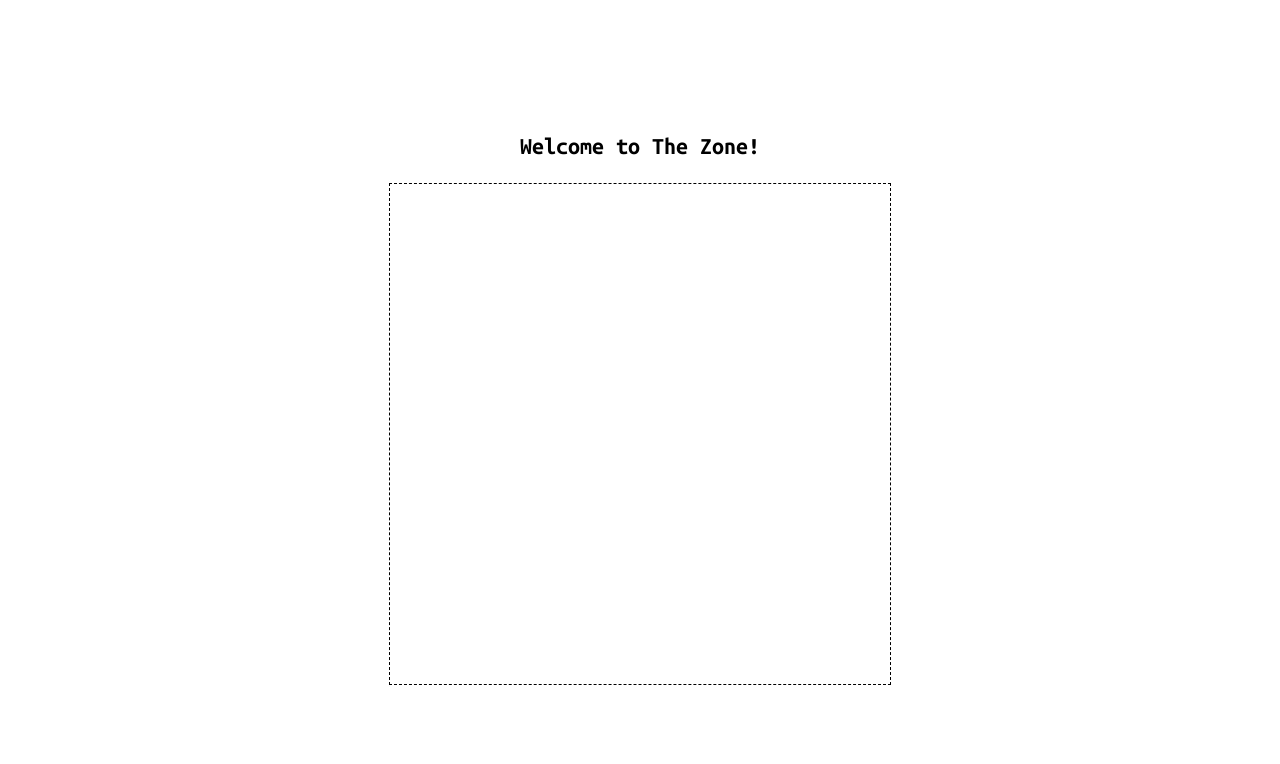
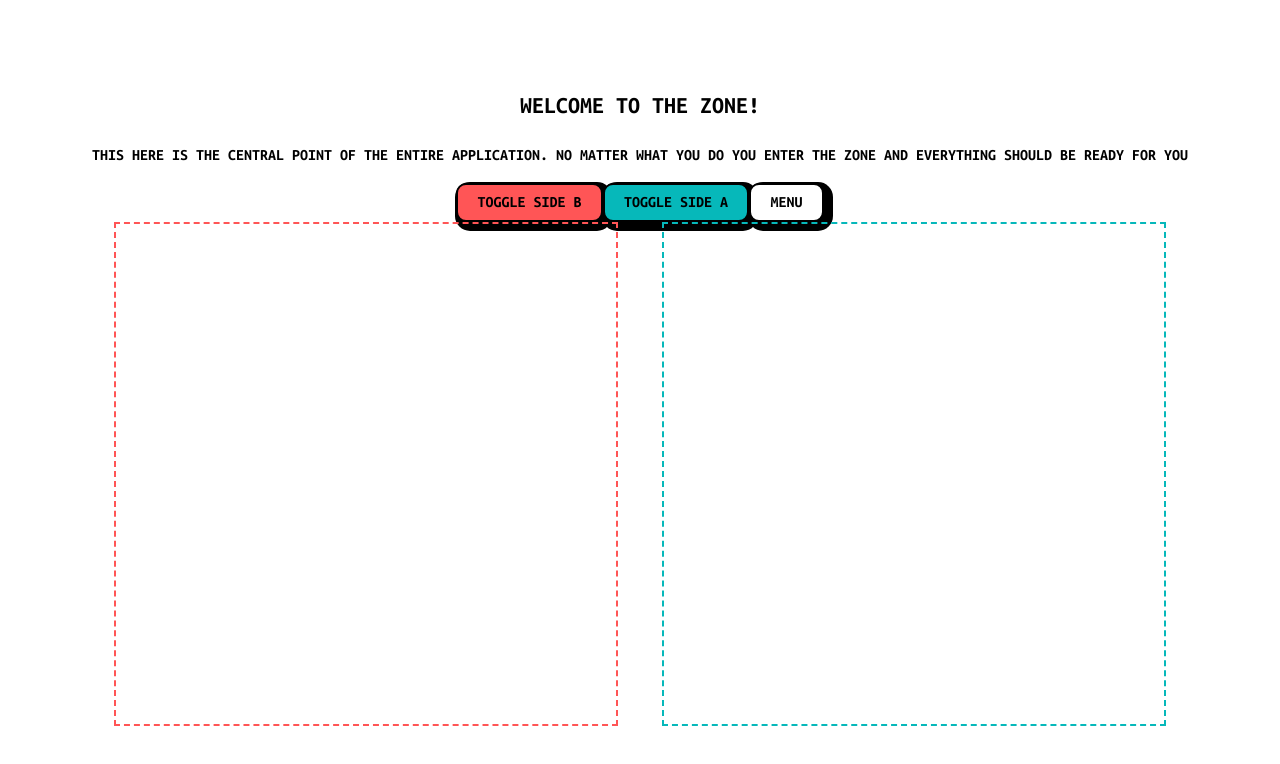
Before and after one commit to buoy-sol/buoy, a React (Vite) app in the folder projects/spa/: page /zone in a window 1280 px wide. Shown: the top 764 px of the page. Built offline with nearby package versions, Linux system fonts and the light colour scheme.

Commit message:
adds The Zone, canvases, a menu

```diff
--- /dev/null
+++ b/projects/spa/src/components/Canvas.jsx
@@ -0,0 +1,63 @@
+import { useEffect, useRef, useState } from "react"
+
+export default function Canvas(props) {
+
+    const canvasRef = useRef(null)
+    let current = canvasRef.current
+    let context = current?.getContext("2d")
+
+    useEffect(function () {
+        current = canvasRef.current
+        if (current) {
+            context = current.getContext("2d")
+        }
+    }, [])
+
+    let active = false
+
+    function start(e) {
+        if (! current) {
+            return
+        }
+
+        active = true
+        context.beginPath()
+    }
+
+    function stop(e) {
+        active = false
+
+        if (! context) {
+            return
+        }
+
+        context.stroke()
+    }
+
+    function draw(e) {
+        if (!active) {
+            return
+        }
+
+        if (! context) {
+            return
+        }
+
+        let offset = current.getBoundingClientRect()
+
+        context.lineWidth = 5
+        context.lineCap = "round"
+        context.lineTo(e.clientX - offset.left, e.clientY - offset.top)
+        context.stroke()
+    }
+
+    return <canvas ref={canvasRef}
+                   width={props.width}
+                   height={props.height}
+                   onMouseDown={start}
+                   onMouseUp={stop}
+                   onMouseMove={draw}
+                   style={{touchAction: "none",
+                           border: `2px dashed ${props.dashes || 'red'}`}}
+           />
+}
--- a/projects/spa/src/index.css
+++ b/projects/spa/src/index.css
@@ -72,6 +72,7 @@ button:focus-visible {
 }
 
 .button {
+    background: #fff;
     border: 2px solid #000000FF;
     border-radius: 10px 10px 10px 10px;
     box-shadow: 4px 4px 0px 5px #000000FF;
--- a/projects/spa/src/pages/Landing/index.jsx
+++ b/projects/spa/src/pages/Landing/index.jsx
@@ -108,7 +108,7 @@ export default function Landing() {
             <div className="landing" style={{textTransform:"uppercase"}}>
 		<h1>welcome to [name-is-wip]</h1>
 		<h2>the place to be!</h2>
-		<a className="star-sign" href="/register">
+		<a className="star-sign" href="/zone">
 		    <Star />
 		</a>
 
--- a/projects/spa/src/pages/TheZone/index.jsx
+++ b/projects/spa/src/pages/TheZone/index.jsx
@@ -1,77 +1,84 @@
-import { useEffect, useRef, useState } from "react"
+import { createContext, useContext, useEffect, useRef, useState } from "react"
+import Canvas from "../../components/Canvas"
+import style from "../../utils/style"
 
-function Canvas(props) {
+const VisibleContext = createContext({
+    B: true,
+    A: true,
+    MENU: false
+})
 
-    const canvasRef = useRef(null)
-    let current = canvasRef.current
-    let context = current?.getContext("2d")
+function Menu() {
+    let {visible, setVisible} = useContext(VisibleContext)
 
-    useEffect(function () {
-	current = canvasRef.current
-	if (current) {
-	    context = current.getContext("2d")
-	}
-    }, [])
-
-    let active = false
-
-    function start(e) {
-	if (! current) {
-	    return
-	}
-
-	active = true
-	context.beginPath()
+    function toggle(target) {
+	setVisible({...visible, [target]: !visible[target]})
     }
 
-    function stop(e) {
-	active = false
-
-	if (! context) {
-	    return
-	}
-
-	console.log(["stop"])
-	context.stroke()
-    }
-
-    function draw(e) {
-	if (!active) {
-	    return
-	}
-
-        if (! context) {
-	    console.log(["no ctx"])
-            return
-        }
-
-	let offset = current.getBoundingClientRect()
-
-	console.log([offset])
-	context.lineWidth = 5
-	context.lineCap = "round"
-	context.lineTo(e.clientX - offset.left, e.clientY - offset.top)
-	context.stroke()
-    }
-
-    return <canvas ref={canvasRef}
-                   width={props.width}
-                   height={props.height}
-		   onMouseDown={start}
-		   onMouseUp={stop}
-		   onMouseMove={draw}
-		   style={{touchAction: "none", border: "1px dashed #000"}}
-	   />
+    return (
+	<div style={{position: "fixed",
+		     top: 0,
+		     left: 0,
+		     width: "80%",
+		     height: "100%",
+		     background: style.color.menus}}>
+	    <nav>
+		<ul>
+		    <li style={{listStyleType: "none", padding: "7px"}}>
+			<button className="button" onClick={function() {toggle("MENU")}}>THE ZONE</button>
+		    </li>
+		    {[
+			"SALES",
+			"HELP & FAQ",
+			"SETINGS"
+		    ].map(function(e){
+			return (
+			    <li key={e} style={{listStyleType: "none", padding: "7px"}}>
+				<button className="button">{e}</button>
+			    </li>
+			)
+		    })}
+		</ul>
+	    </nav>
+	</div>
+    )
 }
 
 export default function TheZone() {
 
+    let [visible, setVisible] = useState({
+	B: true,
+	A: true,
+	MENU: false
+    })
+
+    function toggle(target) {
+	setVisible({...visible, [target]: !visible[target]})
+    }
+
     return (
-        <>
-            <h2>Welcome to The Zone!</h2>
-            <section className="container">
-		<Canvas id="focused" width="500" height="500" />
-            </section>
-        </>
+        <VisibleContext.Provider value={{visible, setVisible}}>
+	    {visible.MENU &&
+	     <Menu />}
+            <div className="thezone" style={{textTransform:"uppercase"}}>
+		<h2>Welcome to The Zone!</h2>
+		<p>THIS HERE IS THE CENTRAL POINT OF THE ENTIRE APPLICATION. NO MATTER WHAT YOU DO YOU ENTER THE ZONE AND EVERYTHING SHOULD BE READY FOR YOU</p>
+		<button className="button" style={{background: style.color.mentor}} onClick={function(){toggle("B")}}>TOGGLE SIDE B</button>
+		<button className="button" style={{background: style.color.student}} onClick={function(){toggle("A")}}>TOGGLE SIDE A</button>
+		<button className="button" onClick={function(){toggle("MENU")}}>MENU</button>
+
+		<div style={{display: "flex", flexWrap: "wrap"}}>
+		    {visible.B &&
+		     <section className="container" style={{flexGrow: 1}}>
+			 <Canvas id="focusedB" dashes={style.color.mentor} width="500" height="500" />
+		     </section>}
+
+		    {visible.A &&
+		     <section className="container" style={{flexGrow: 1}}>
+			 <Canvas id="focusedA" dashes={style.color.student} width="500" height="500" />
+		     </section>}
+		</div>
+	    </div>
+        </VisibleContext.Provider>
     )
 }
--- /dev/null
+++ b/projects/spa/src/utils/style.js
@@ -0,0 +1,7 @@
+export default {
+    color: {
+	student: "#06b8ba",
+	mentor: "#ff5556FF",
+	menus: "#fadf0c"
+    }
+}
```
